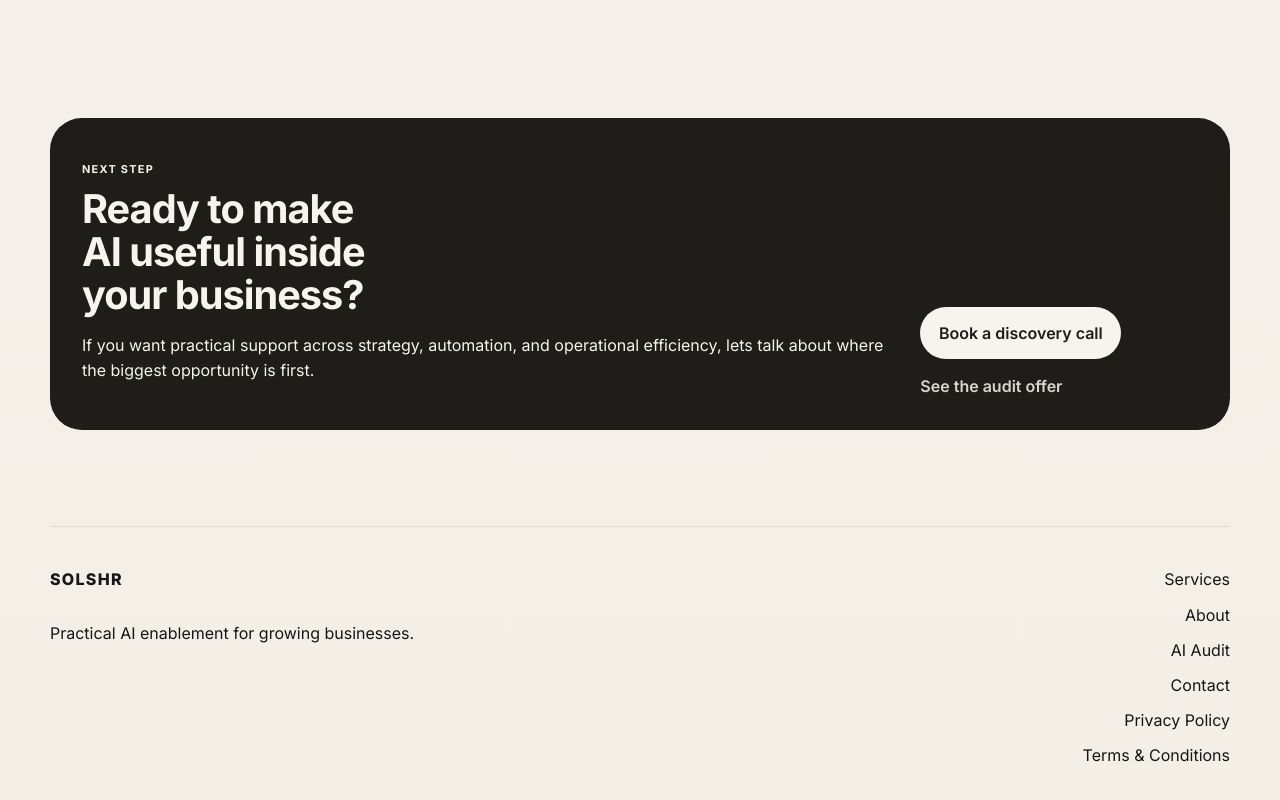
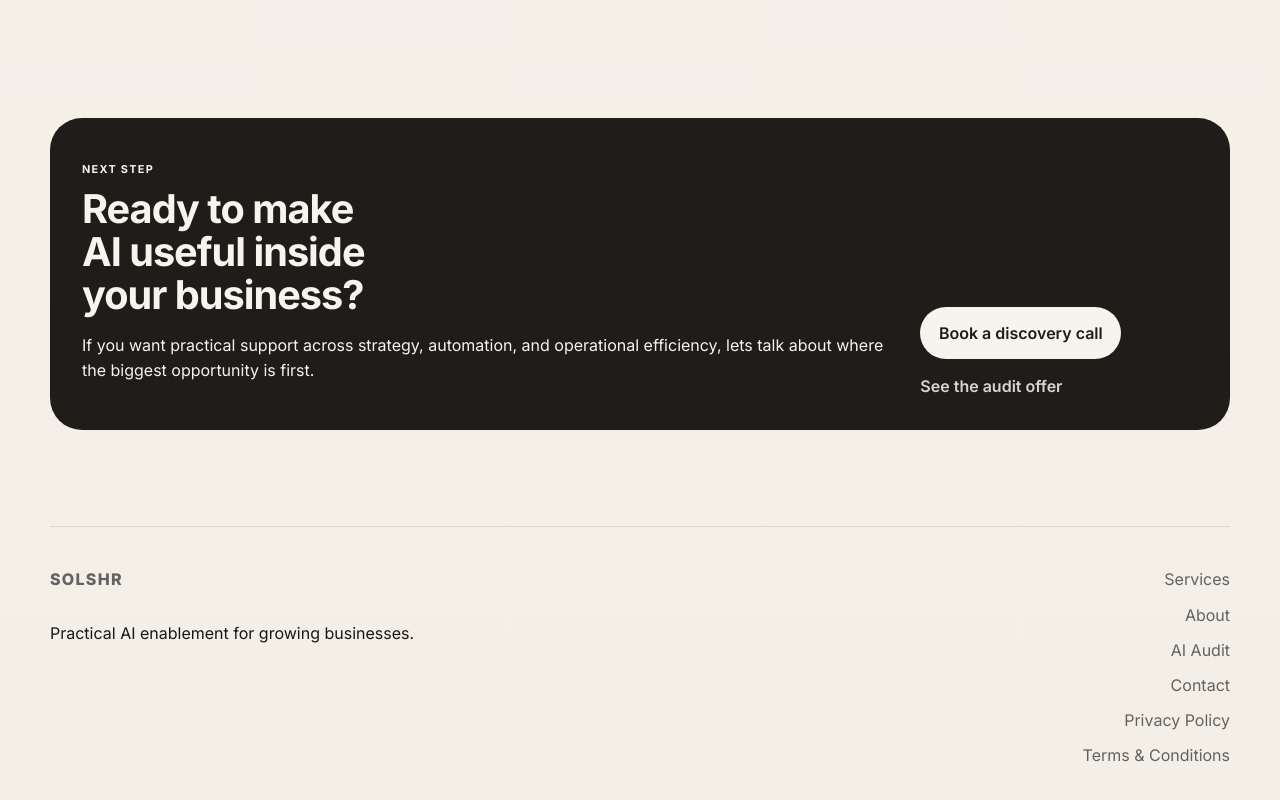
Before and after one commit to wertimo/solshr, a plain HTML site: page index.html in a window 1280 px wide. Shown: the part 3505-4305 px from the top of the page. Drawn offline with Linux system fonts and the light colour scheme.

Commit message:
Refine footer link hover behavior

```diff
--- a/solshr.css
+++ b/solshr.css
@@ -252,6 +252,16 @@ button, input, textarea, select { font: inherit; }
     gap: 0.65rem;
     justify-items: end;
 }
+.footer-links a,
+.footer-brand {
+    color: var(--muted);
+    transition: color 0.2s ease, opacity 0.2s ease;
+}
+.footer-links a:hover,
+.footer-brand:hover {
+    color: var(--text);
+    opacity: 1;
+}
 .center-text { text-align: center; }
 .center-text h2,
 .center-text .lead,
```
